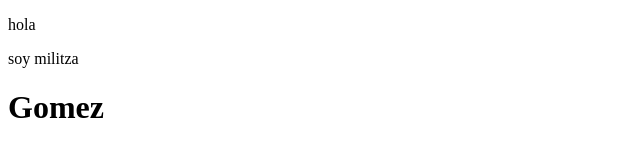
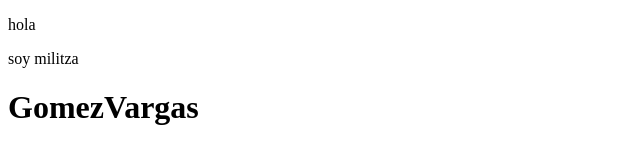
Before and after one commit to militzajgv/practica-html, a plain HTML site: page index.html in a window 1280 px wide. Shown: the whole page, without its empty margins (0-640 px from the left). Drawn offline with Linux system fonts and the light colour scheme.

Commit message:
primer commit

```diff
--- a/index.html
+++ b/index.html
@@ -7,7 +7,7 @@
 </head>
 <body>
     <p>hola</p>
-    <p>soy militza<h1>Gomez</h1></p>
+    <p>soy militza<h1>GomezVargas </h1></p>
 
 </body>
 </html>
```
